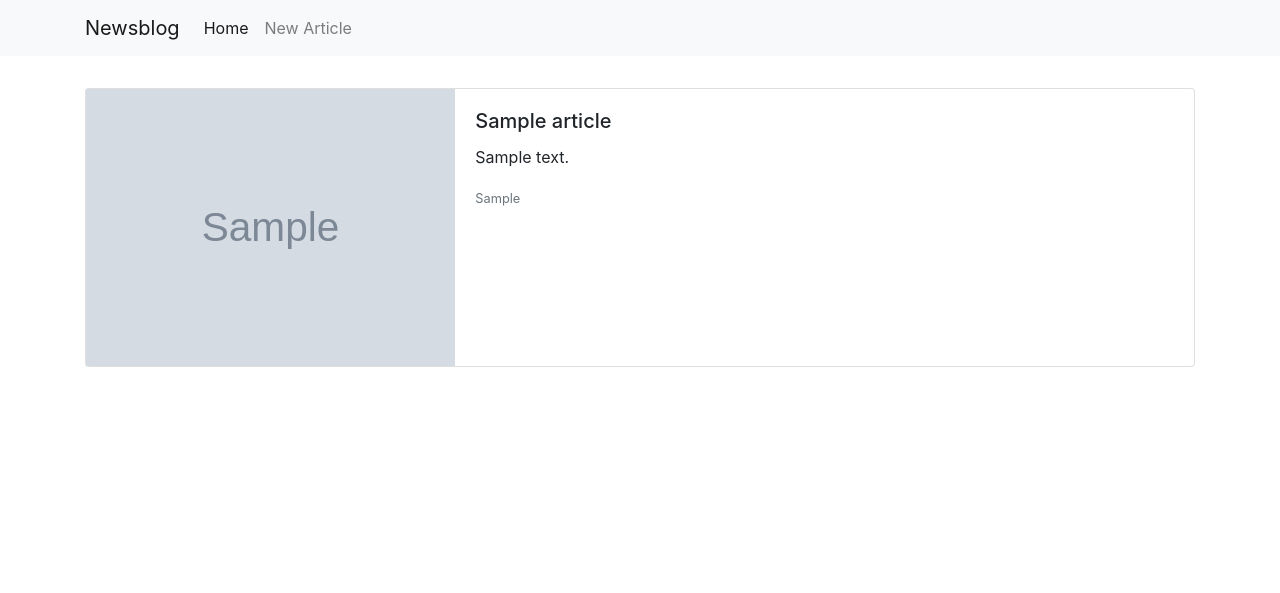
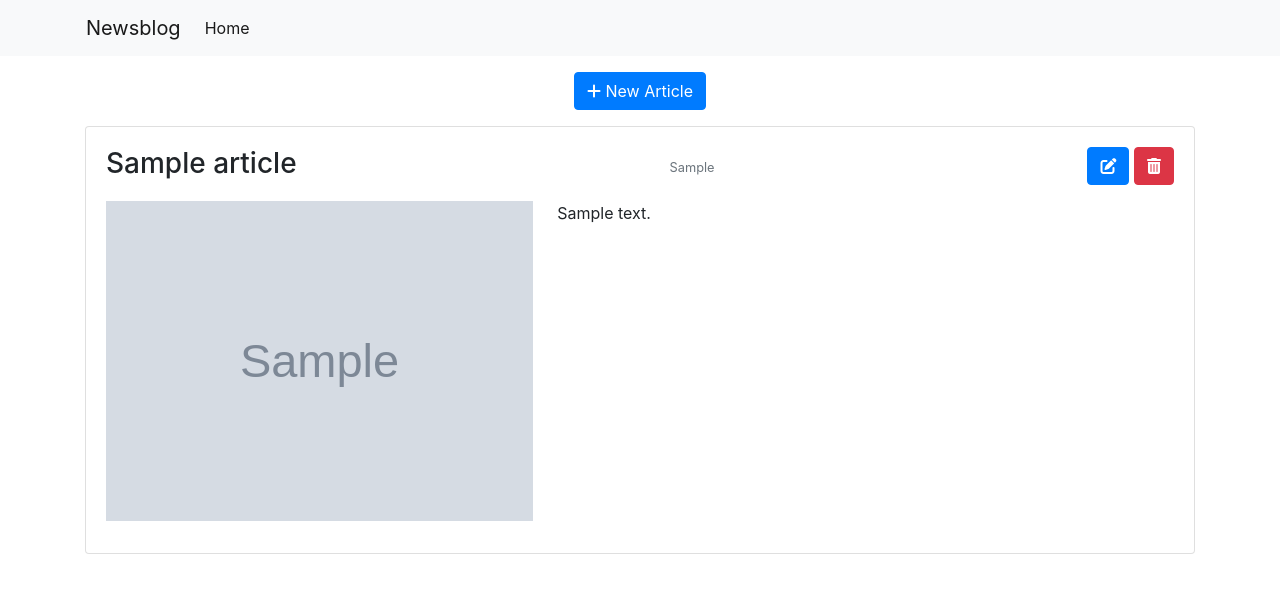
Before and after one commit to jimmybutton/newsblog, a Flask app: page / in a window 1280 px wide. Shown: the top 593 px of the page. Run offline with Flask 2, Linux system fonts and the light colour scheme; tables that the repository leaves empty hold one stand-in row (values such as "Sample post"); grey boxes marked "Sample" are stand-in pictures; some libraries are stand-ins or nearby versions.

Commit message:
improved layout, added some buttons without function yet, splitting text into paragraphs

```diff
--- a/app/templates/base.html
+++ b/app/templates/base.html
@@ -1,36 +1,39 @@
 <!DOCTYPE html>
 <html lang="en">
+
 <head>
     <meta charset="UTF-8">
     <meta name="viewport" content="width=device-width, initial-scale=1.0">
     <meta http-equiv="X-UA-Compatible" content="ie=edge">
-    <link rel="stylesheet" href="https://stackpath.bootstrapcdn.com/bootstrap/4.4.1/css/bootstrap.min.css" integrity="sha384-Vkoo8x4CGsO3+Hhxv8T/Q5PaXtkKtu6ug5TOeNV6gBiFeWPGFN9MuhOf23Q9Ifjh" crossorigin="anonymous">
+    <link rel="stylesheet" href="https://stackpath.bootstrapcdn.com/bootstrap/4.4.1/css/bootstrap.min.css"
+        integrity="sha384-Vkoo8x4CGsO3+Hhxv8T/Q5PaXtkKtu6ug5TOeNV6gBiFeWPGFN9MuhOf23Q9Ifjh" crossorigin="anonymous">
+    <script src="https://kit.fontawesome.com/a61134f8b2.js" crossorigin="anonymous"></script>
     {% if title %}
     <title>{{ title }} - Newsblog</title>
     {% else %}
     <title>Welcome to Newsblog</title>
     {% endif %}
 </head>
+
 <body>
-    <nav class="navbar navbar-expand-lg navbar-light bg-light">
-        <div class="container">
+    <div class="bg-light">
+        <nav class="container navbar navbar-expand-lg navbar-light bg-light">
             <a class="navbar-brand" href="{{ url_for('index') }}">Newsblog</a>
-            <button class="navbar-toggler" type="button" data-toggle="collapse" data-target="#navbarNav" aria-controls="navbarNav" aria-expanded="false" aria-label="Toggle navigation">
+            <button class="navbar-toggler" type="button" data-toggle="collapse" data-target="#navbarNav"
+                aria-controls="navbarNav" aria-expanded="false" aria-label="Toggle navigation">
                 <span class="navbar-toggler-icon"></span>
             </button>
             <div class="collapse navbar-collapse" id="navbarNav">
                 <ul class="navbar-nav">
                     <li class="nav-item active">
-                        <a class="nav-link" href="{{ url_for('index') }}">Home <span class="sr-only">(current)</span></a>
-                    </li>
-                    <li class="nav-item">
-                        <a href="{{ url_for('create') }}" class="nav-link">New Article</a>
+                        <a class="nav-link" href="{{ url_for('index') }}">Home <span
+                                class="sr-only">(current)</span></a>
                     </li>
                 </ul>
             </div>
-        </div>
-    </nav>
-    <div class="container" style="padding-top: 8px;">
+        </nav>
+    </div>
+    <div class="container" style="margin-top: 16px;">
         {% with messages = get_flashed_messages() %}
         {% if messages %}
             {% for message in messages %}
@@ -38,8 +41,14 @@
             {% endfor %}
         {% endif %}
         {% endwith %}
-        <br>
+
         {% block content %}{% endblock %}
     </div>
+
+
+    <script src="https://code.jquery.com/jquery-3.4.1.slim.min.js" integrity="sha384-J6qa4849blE2+poT4WnyKhv5vZF5SrPo0iEjwBvKU7imGFAV0wwj1yYfoRSJoZ+n" crossorigin="anonymous"></script>
+    <script src="https://cdn.jsdelivr.net/npm/popper.js@1.16.0/dist/umd/popper.min.js" integrity="sha384-Q6E9RHvbIyZFJoft+2mJbHaEWldlvI9IOYy5n3zV9zzTtmI3UksdQRVvoxMfooAo" crossorigin="anonymous"></script>
+    <script src="https://stackpath.bootstrapcdn.com/bootstrap/4.4.1/js/bootstrap.min.js" integrity="sha384-wfSDF2E50Y2D1uUdj0O3uMBJnjuUD4Ih7YwaYd1iqfktj0Uod8GCExl3Og8ifwB6" crossorigin="anonymous"></script>
 </body>
+
 </html>
--- a/app/templates/create.html
+++ b/app/templates/create.html
@@ -6,14 +6,14 @@
     {{ form.hidden_tag() }}
     <div class="form-group">
         {{ form.title.label }}<br>
-        {{ form.title(size=32, class_="form-control") }}
+        {{ form.title(class_="form-control") }}
         {% for error in form.title.errors %}
         <span style="color: red;">[{{ error }}]</span>
         {% endfor %}
     </div>
     <div class="form-group">
         {{ form.content.label }}<br>
-        {{ form.content(size=140, class_="form-control", rows_="4") }}
+        {{ form.content(class_="form-control", rows="5") }}
         {% for error in form.content.errors %}
         <span style="color: red;">[{{ error }}]</span>
         {% endfor %}
--- a/app/templates/index.html
+++ b/app/templates/index.html
@@ -1,21 +1,44 @@
 {% extends "base.html" %}
 
 {% block content %}
+<div class="text-center" style="margin-bottom: 16px;">
+  <a href="{{ url_for('create') }}">
+    <button type="button" class="btn btn-primary">
+      <i class="fas fa-plus"></i>
+      New Article
+    </button>
+  </a>
+</div>
+
 {% for article in articles %}
 <div class="card mb-3">
   <div class="row no-gutters">
-              <div class="col-md-4">
+    <div class="card-body">
+      <div class="card-title d-flex justify-content-between">
+        <span class="h3">{{ article.title }}</span>
+        <small class="text-muted align-self-center">{{ article.category }}</small>
+        <span>
+          <button class="btn btn-primary">
+            <i class="fas fa-edit"></i>
+          </button>
+          <button class="btn btn-danger">
+            <i class="fas fa-trash-alt"></i>
+          </button>
+        </span>
+      </div>
+      <div class="card-text">
         {% set path= 'uploads/' + article.image %}
-                <img src="{{ url_for('static', filename=path) }}" width="100%">
-              </div>
-              <div class="col-md-8">
-                <div class="card-body">
-                  <h5 class="card-title">{{ article.title }}</h5>
-                  <p class="card-text">{{ article.content }}</p>
-                  <p class="card-text"><small class="text-muted">{{ article.category }}</small></p>
+        <img src="{{ url_for('static', filename=path) }}" style="float: left; width: 40%; margin: 0 24px 12px 0;">
+        {% set paras = article.content.split('\n') %}
+        {% for p in paras %}
+          {% if p %}
+            <p>{{ p }}</p>
+          {% endif %}
+        {% endfor %}
       </div>
     </div>
   </div>
 </div>
 {% endfor %}
+
 {% endblock %}
```
Also changed, not shown: app.db. Lines whose indentation alone changed are shown as unchanged.
